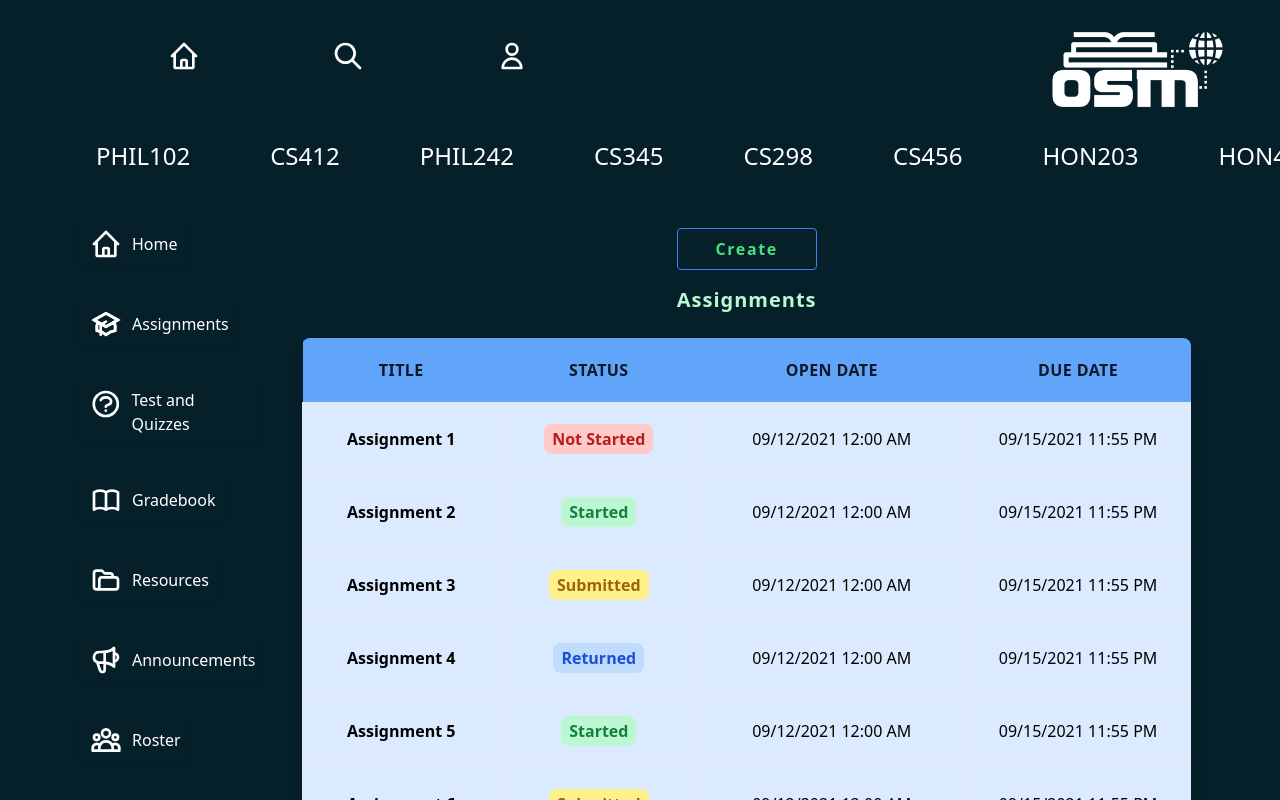
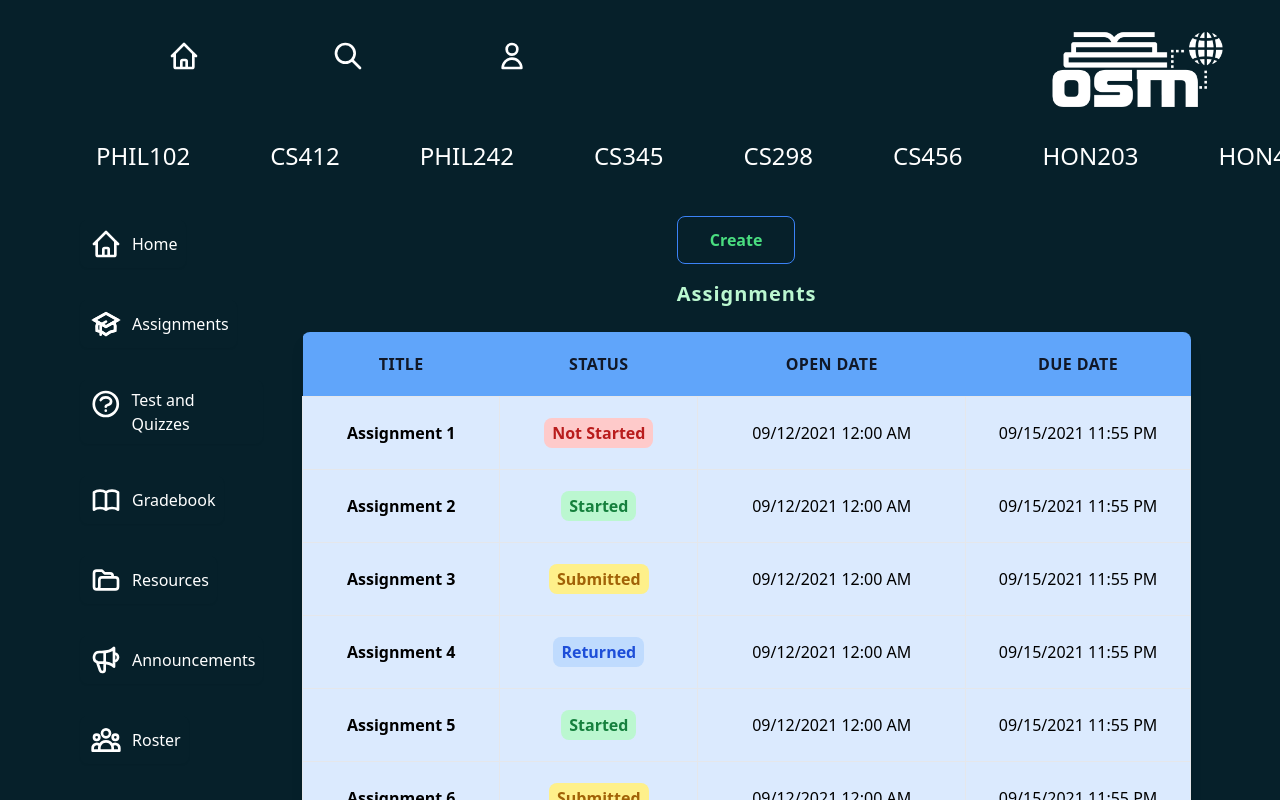
Before and after one commit to sagarsubedi/OSM, a Next.js app in the folder client/: page /courses/1/assignments in a window 1280 px wide. Shown: the top 800 px of the page. Built offline with nearby package versions, Linux system fonts and the light colour scheme.

Commit message:
fix: create button on all pages links to correct pages

```diff
--- a/client/components/TitleAndCreate/TitleAndCreate.js
+++ b/client/components/TitleAndCreate/TitleAndCreate.js
@@ -1,11 +1,21 @@
+import Link from "next/link";
+import { useRouter } from 'next/router';
 
+function TitleAndCreate({name, userRole,url}) {
+    const router = useRouter();
 
-function TitleAndCreate({name, userRole}) {
     return (
-        <div className="grid flex-row gap-4 justify-center pb-6 ">
+        <div className="grid gap-4 pb-6 justify-center">
                 {userRole === "professor" &&
-                    <button className="bg-transparent hover:bg-blue-500 text-green-400 font-semibold
-                    hover:text-white py-2 px-4 border border-blue-500 hover:border-transparent rounded tracking-widest">Create</button>
+                    <div className="mb-3">
+                        <Link
+                            href={{
+                                pathname: `/courses/[courseId]/create/${url}`,
+                                query: {courseId: router.query.courseId}
+                            }}
+                        >
+                            <a className="bg-transparent hover:bg-blue-500 text-green-400 font-semibold hover:text-white border border-blue-500 hover:border-green-400 rounded-lg px-8 py-3">Create</a></Link>
+                    </div>
                 }
                 <h2 className="text-xl font-semibold tracking-wider text-green-200">{name}</h2>
         </div>
--- a/client/pages/courses/[courseId]/announcements/index.js
+++ b/client/pages/courses/[courseId]/announcements/index.js
@@ -7,7 +7,7 @@ import TitleAndCreate from "@components/TitleAndCreate/TitleAndCreate";
 const index = () => {
     return (
         <Layout>
-            <TitleAndCreate name="Announcements" userRole="professor" />
+            <TitleAndCreate name="Announcements" userRole="professor" url="createAnnouncement" />
             <Announcements />
         </Layout>
     )
--- a/client/pages/courses/[courseId]/assignments/index.js
+++ b/client/pages/courses/[courseId]/assignments/index.js
@@ -6,7 +6,7 @@ import TitleAndCreate from "@components/TitleAndCreate/TitleAndCreate";
 const index = () => {
     return (
         <Layout>
-            <TitleAndCreate name="Assignments" userRole="professor" />
+            <TitleAndCreate name="Assignments" userRole="professor" url="createAssignment"/>
             <Assignments />
         </Layout>
     )
--- a/client/pages/courses/[courseId]/gradebook/index.js
+++ b/client/pages/courses/[courseId]/gradebook/index.js
@@ -7,7 +7,7 @@ import TitleAndCreate from "@components/TitleAndCreate/TitleAndCreate";
 const index = () => {
     return (
         <Layout>
-            <TitleAndCreate name="Gradebook" userRole="professor" />
+            <TitleAndCreate name="Gradebook" userRole="none" />
             <Gradebook />
         </Layout>
     )
--- a/client/pages/courses/[courseId]/resources/index.js
+++ b/client/pages/courses/[courseId]/resources/index.js
@@ -7,7 +7,7 @@ import TitleAndCreate from "@components/TitleAndCreate/TitleAndCreate";
 const index = () => {
     return (
         <Layout>
-            <TitleAndCreate name="Resources" userRole="professor" />
+            <TitleAndCreate name="Resources" userRole="professor" url="createResource"/>
             <Resources />
         </Layout>
     )
--- a/client/pages/courses/[courseId]/testAndQuizzes/index.js
+++ b/client/pages/courses/[courseId]/testAndQuizzes/index.js
@@ -8,7 +8,7 @@ import TitleAndCreate from "@components/TitleAndCreate/TitleAndCreate";
 const index = () => {
     return (
         <Layout>
-            <TitleAndCreate name="Tests And Quizzes" userRole="professor" />
+            <TitleAndCreate name="Tests And Quizzes" userRole="professor" url="createTestQuiz"/>
             <TestAndQuizzes />
         </Layout>
     )
```
